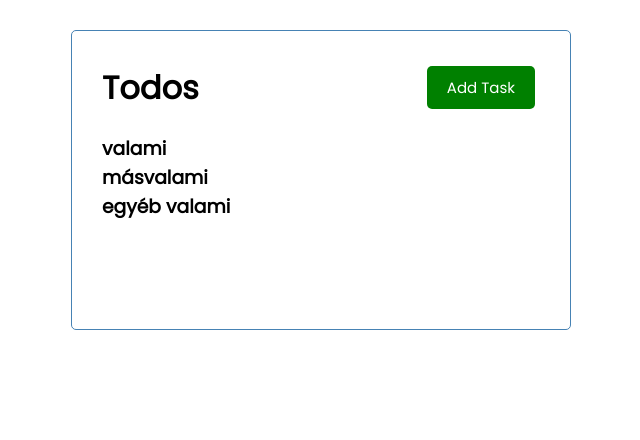
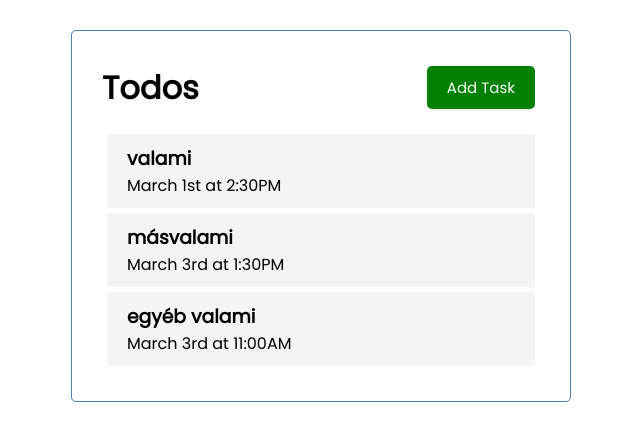
Before and after one commit to akijakya/todos-vue, a Vue app: page / in a window 1280 px wide. Shown: the top 440 px of the page, without its empty margins (319-959 px from the left). Built offline with nearby package versions, Linux system fonts and the light colour scheme.

Commit message:
Add Task component

```diff
--- /dev/null
+++ b/src/components/Task.vue
@@ -0,0 +1,35 @@
+<template>
+    <div class="task">
+        <h3>{{ task.text }}</h3>
+        <p>{{ task.day }} </p>
+    </div>
+</template>
+
+<script>
+export default {
+    name: "Task",
+    props: {
+        task: Object
+    }
+}
+</script>
+
+<style scope>
+.fas {
+  color: red;
+}
+.task {
+  background: #f4f4f4;
+  margin: 5px;
+  padding: 10px 20px;
+  cursor: pointer;
+}
+.task.reminder {
+  border-left: 5px solid green;
+}
+.task h3 {
+  display: flex;
+  align-items: center;
+  justify-content: space-between;
+}
+</style>
--- a/src/components/Tasks.vue
+++ b/src/components/Tasks.vue
@@ -1,14 +1,19 @@
 <template>
     <div :key="task.id" v-for="task in tasks">
-        <h3>{{ task.text }}</h3>
+        <Task :task="task"/>
     </div>
 </template>
 
 <script>
+import Task from "./Task"
+
 export default {
     name: "Tasks",
     props: {
         tasks: Array,
+    },
+    components: {
+        Task
     }
 }
 </script>
```
